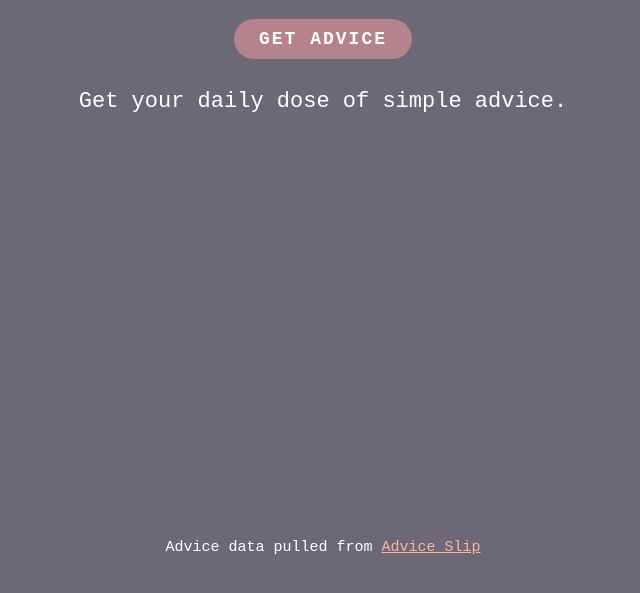
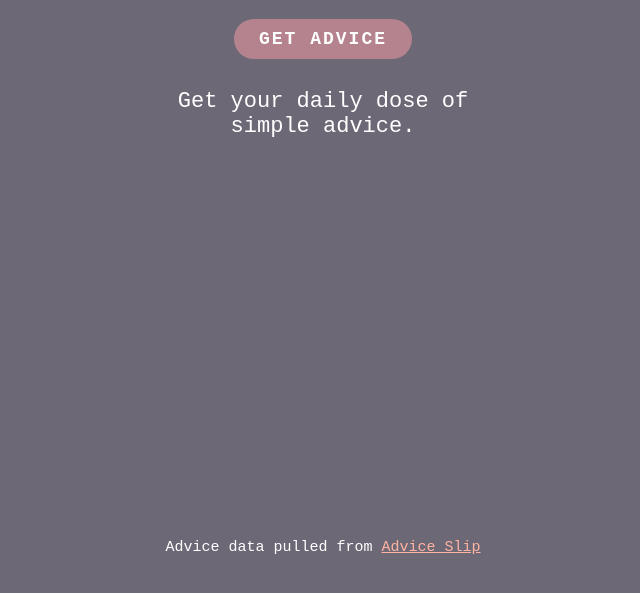
Before and after one commit to JonMoore9000/simple-advice, a plain HTML site: page index.html in a window 1280 px wide. Shown: the part 197-790 px from the top of the page, without its empty margins (317-957 px from the left). Drawn offline with nearby package versions, Linux system fonts and the light colour scheme; a web font is replaced by a local one.

Commit message:
update responsiveness

```diff
--- a/app.css
+++ b/app.css
@@ -41,6 +41,12 @@ h1 {
   margin: 30px auto auto auto;
 }
 
+@media(min-width: 1200px) {
+  #text {
+    width: 30%;
+  }
+}
+
 @media(max-width: 642px) {
   #text {
     width: 95%;
```
